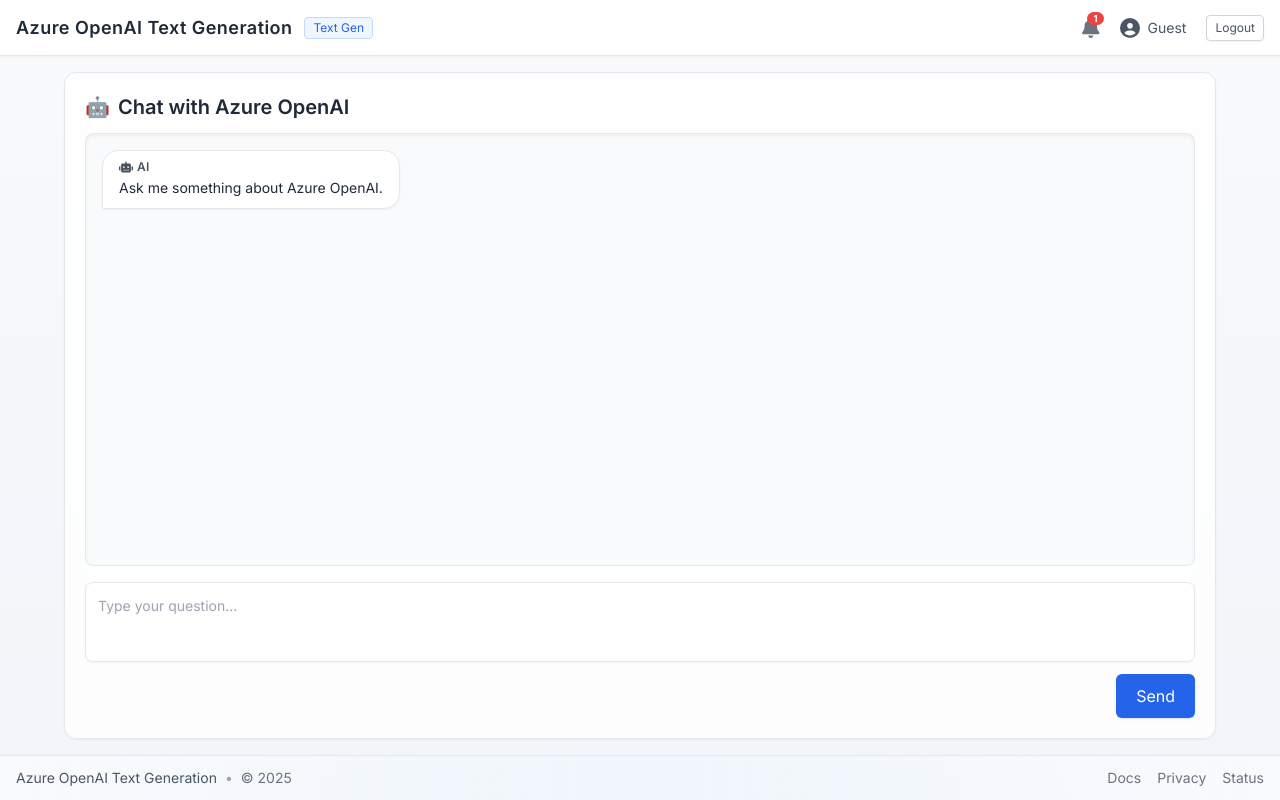
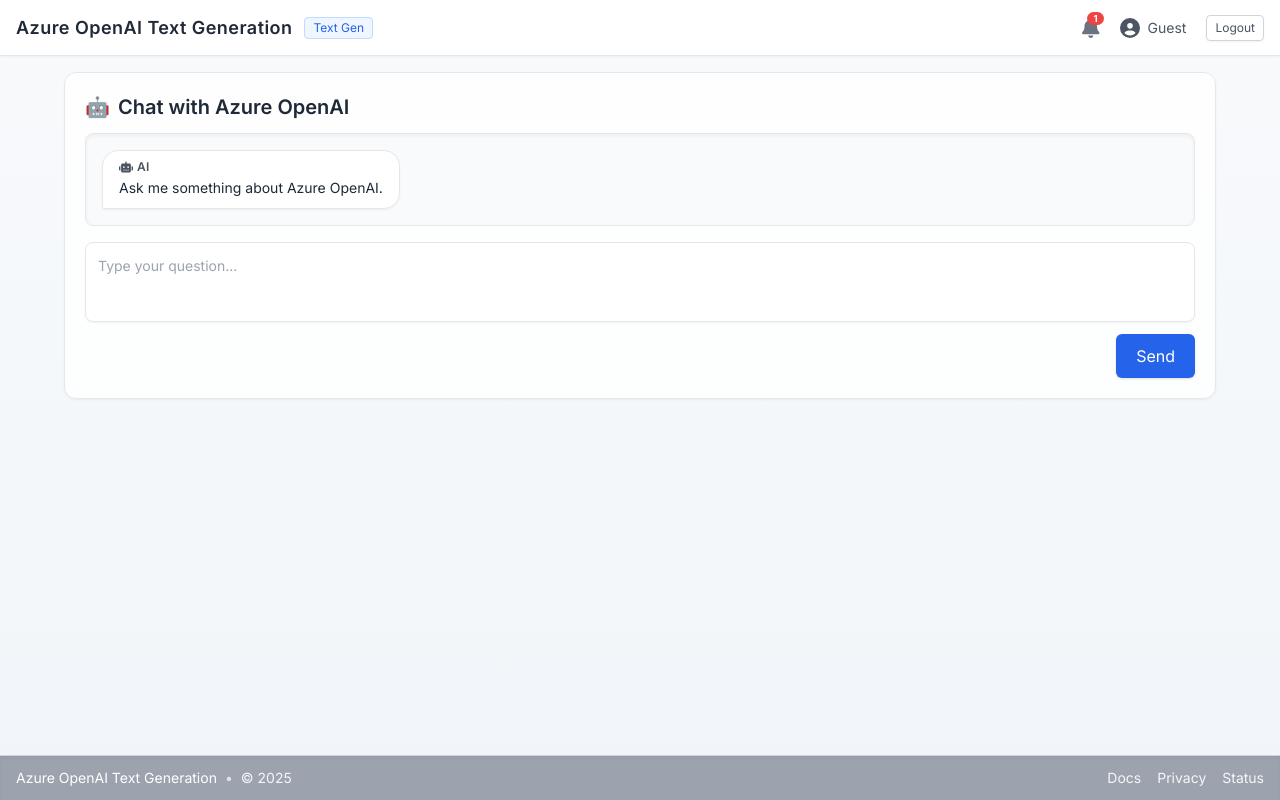
Before and after one commit to Swamy-s-Tech-Skills-Academy-AI-ML-Data/flask-react-aoai-completions, a React (Vite) app in the folder src/frontend/: page / in a window 1280 px wide. Built offline with nearby package versions, Linux system fonts and the light colour scheme; no server answers.

Commit message:
Enhance Footer component styling: update background color and text color for improved visibility and aesthetics

```diff
--- a/src/frontend/src/components/Chat.tsx
+++ b/src/frontend/src/components/Chat.tsx
@@ -54,9 +54,9 @@
     const formatTimestamp = (ts: number) => new Date(ts).toLocaleTimeString([], { hour: '2-digit', minute: '2-digit' });
 
     return (
-        <div className="font-inter w-full max-w-6xl 2xl:max-w-7xl mx-auto flex flex-col flex-grow min-h-0 rounded-xl border border-gray-200 shadow-sm bg-white/80 backdrop-blur p-5">
+        <div className="font-inter w-full max-w-6xl 2xl:max-w-7xl mx-auto flex flex-col h-full min-h-0 rounded-xl border border-gray-200 shadow-sm bg-white/80 backdrop-blur p-5 overflow-hidden">
             <h2 className="text-lg md:text-xl font-semibold text-gray-800 mb-3 flex items-center gap-2"><span role="img" aria-label="robot">🤖</span> Chat with Azure OpenAI</h2>
-            <div ref={scrollRef} className="bg-gray-50 text-gray-900 p-4 rounded-lg shadow-inner border border-gray-200 overflow-y-auto flex-grow min-h-[40vh] max-h-[60vh] space-y-4">
+            <div ref={scrollRef} className="bg-gray-50 text-gray-900 p-4 rounded-lg shadow-inner border border-gray-200 flex-1 min-h-0 overflow-y-auto space-y-4">
                 {messages.map((m, i) => {
                     const isUser = m.role === 'user';
                     return (
--- a/src/frontend/src/components/Footer.tsx
+++ b/src/frontend/src/components/Footer.tsx
@@ -1,16 +1,16 @@
 const Footer: React.FC = () => {
     const year = new Date().getFullYear();
     return (
-        <footer className="mt-auto bg-gradient-to-r from-slate-50 via-blue-50/60 to-slate-50 backdrop-blur border-t border-gray-200 text-gray-600 text-xs md:text-sm py-3 px-4 flex flex-col md:flex-row items-center justify-between gap-2">
+    <footer className="mt-auto bg-gray-400 border-t border-gray-300 text-white/95 text-xs md:text-sm py-3 px-4 flex flex-col md:flex-row items-center justify-between gap-2 shadow-inner">
             <div className="flex items-center gap-2">
-                <span className="font-medium">Azure OpenAI Text Generation</span>
-                <span className="hidden md:inline text-gray-400">•</span>
-                <span className="text-gray-500">© {year}</span>
+                <span className="font-medium text-white">Azure OpenAI Text Generation</span>
+                <span className="hidden md:inline text-white/70">•</span>
+                <span className="text-white/90">© {year}</span>
             </div>
-            <div className="flex items-center gap-4 text-gray-500">
-                <a href="https://learn.microsoft.com/azure/ai-services/openai" target="_blank" rel="noreferrer" className="hover:text-gray-700 transition">Docs</a>
-                <a href="#" className="hover:text-gray-700 transition">Privacy</a>
-                <a href="#" className="hover:text-gray-700 transition">Status</a>
+            <div className="flex items-center gap-4 text-white/90">
+                <a href="https://learn.microsoft.com/azure/ai-services/openai" target="_blank" rel="noreferrer" className="hover:text-white transition">Docs</a>
+                <a href="#" className="hover:text-white transition">Privacy</a>
+                <a href="#" className="hover:text-white transition">Status</a>
             </div>
         </footer>
     );
```
